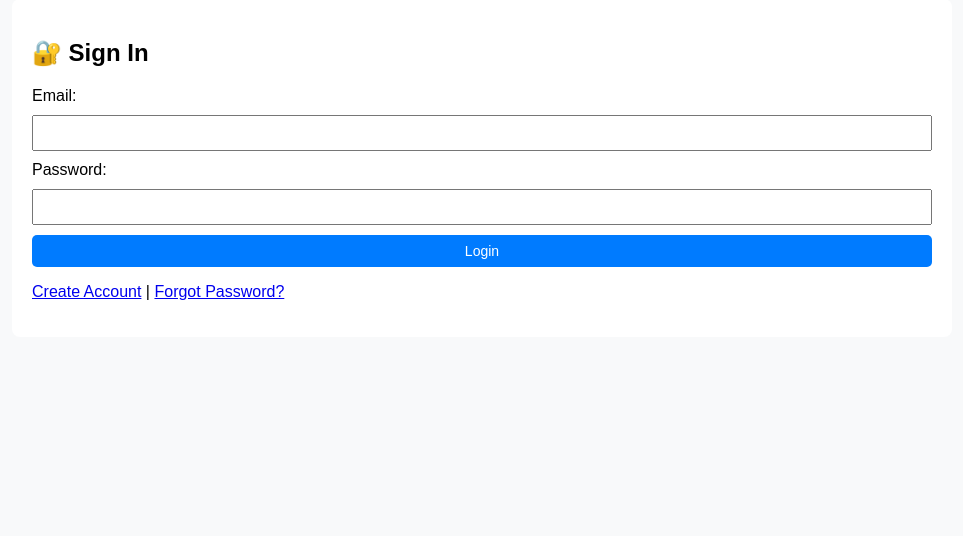
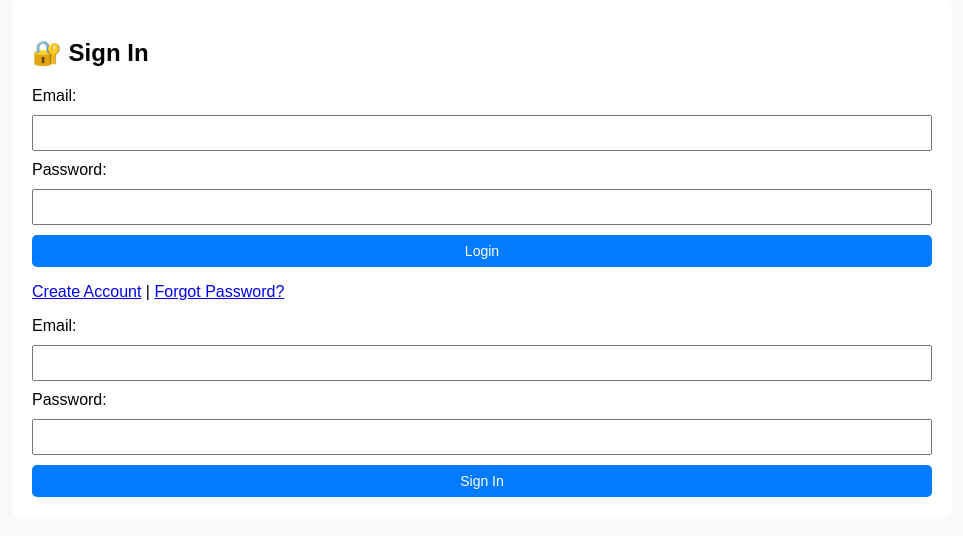
Before and after one commit to jituraj2/jewelry-tracker-, a Flask app: page /signin in a window 1280 px wide. Shown: the part 29-565 px from the top of the page, without its empty margins (158-1121 px from the left). Run offline with Flask 3, Linux system fonts and the light colour scheme.

Commit message:
Update signin.html

```diff
--- a/templates/signin.html
+++ b/templates/signin.html
@@ -18,6 +18,15 @@
             <a href="/signup">Create Account</a> |
             <a href="/reset">Forgot Password?</a>
         </p>
+
+        <form method="POST" action="/signin">
+    <label>Email:</label>
+    <input type="email" name="email" required />
+    <label>Password:</label>
+    <input type="password" name="password" required />
+    <button type="submit">Sign In</button>
+</form>
+
     </div>
 
     <script src="{{ url_for('static', filename='auth.js') }}"></script>
```
